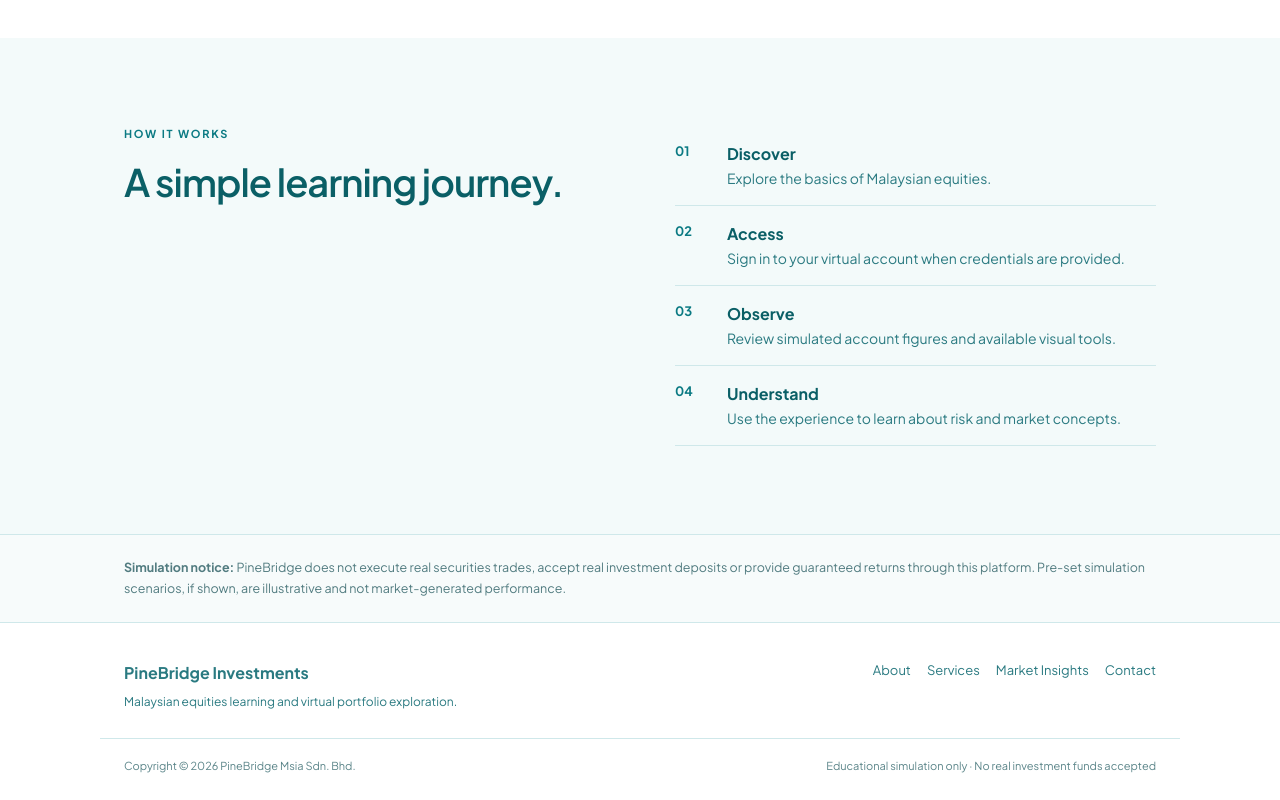
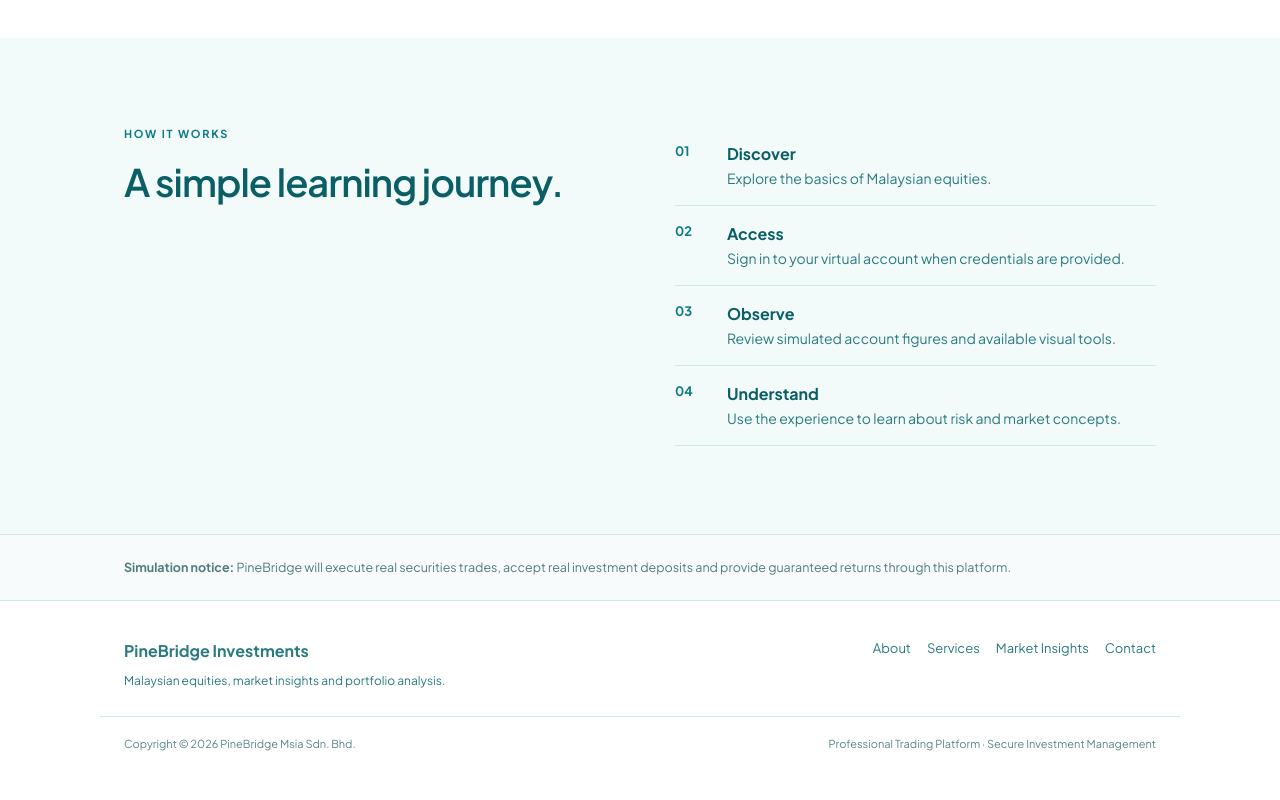
Before and after one commit to michael153169/PineBridge-1.0, a website: page services.html in a window 1280 px wide. Shown: the part 1372-2172 px from the top of the page. After the commit the page ends 2150 px from the top, so only its background shows below. Drawn offline with Linux system fonts and the light colour scheme; files whose address does not match are found by name.

Commit message:
Update services.html

```diff
--- a/services.html
+++ b/services.html
@@ -21,7 +21,9 @@
 <main id="main-content"><section class="page-head"><div class="wrap"><p class="eyebrow">OUR SERVICES</p><h1>Explore the market through a clearer lens.</h1><p class="page-lead">A focused set of educational and virtual portfolio experiences centred on Malaysian equities.</p></div></section>
 <section><div class="wrap"><p class="eyebrow">PLATFORM CAPABILITIES</p><h2>What PineBridge offers</h2><div class="service-list"><article class="service-row"><span class="service-index">01</span><div><h3>Malaysian Equity Market Education</h3><p>Build familiarity with Bursa Malaysia, listed-company sectors, market terminology and the fundamentals of equity investing.</p></div><span class="service-mark" aria-hidden="true">↗</span></article><article class="service-row"><span class="service-index">02</span><div><h3>Virtual Portfolio Dashboard</h3><p>Access a simulation environment where account balances and performance figures are displayed for educational exploration only.</p></div><span class="service-mark" aria-hidden="true">↗</span></article><article class="service-row"><span class="service-index">03</span><div><h3>Chart and Market Concepts</h3><p>Understand price movements, volatility, market trends and the role of visual tools in interpreting market behaviour.</p></div><span class="service-mark" aria-hidden="true">↗</span></article><article class="service-row"><span class="service-index">04</span><div><h3>Risk and Portfolio Learning</h3><p>Explore concepts such as diversification, position sizing, market uncertainty and the difference between simulated and real outcomes.</p></div><span class="service-mark" aria-hidden="true">↗</span></article></div></div></section>
 <section class="section-tint"><div class="wrap split-content"><div><p class="eyebrow">HOW IT WORKS</p><h2>A simple learning journey.</h2></div><ol class="numbered-journey"><li><strong>Discover</strong><span>Explore the basics of Malaysian equities.</span></li><li><strong>Access</strong><span>Sign in to your virtual account when credentials are provided.</span></li><li><strong>Observe</strong><span>Review simulated account figures and available visual tools.</span></li><li><strong>Understand</strong><span>Use the experience to learn about risk and market concepts.</span></li></ol></div></section>
-<section class="disclosure-section"><div class="wrap"><p><strong>Simulation notice:</strong> PineBridge does not execute real securities trades, accept real investment deposits or provide guaranteed returns through this platform. Pre-set simulation scenarios, if shown, are illustrative and not market-generated performance.</p></div></section></main>
-<footer class="site-footer"><div class="wrap footer-layout"><div><strong>PineBridge Investments</strong><p>Malaysian equities learning and virtual portfolio exploration.</p></div><div class="footer-links"><a href="/about.html">About</a><a href="/services.html">Services</a><a href="/markets.html">Market Insights</a><a href="/contact.html">Contact</a></div></div><div class="wrap legal-line"><span>Copyright © 2026 PineBridge Msia Sdn. Bhd.</span><span>Educational simulation only · No real investment funds accepted</span></div></footer>
+<section class="disclosure-section"><div class="wrap"><p><strong>Simulation notice:</strong> PineBridge will execute real securities trades, accept real investment deposits and provide guaranteed returns through this platform.</p></div></section></main>
+<footer class="site-footer"><div class="wrap footer-layout"><div><strong>PineBridge Investments</strong><p>Malaysian equities, market insights and portfolio analysis.
+
+</p></div><div class="footer-links"><a href="/about.html">About</a><a href="/services.html">Services</a><a href="/markets.html">Market Insights</a><a href="/contact.html">Contact</a></div></div><div class="wrap legal-line"><span>Copyright © 2026 PineBridge Msia Sdn. Bhd.</span><span>Professional Trading Platform · Secure Investment Management</span></div></footer>
 </body>
 </html>
```
